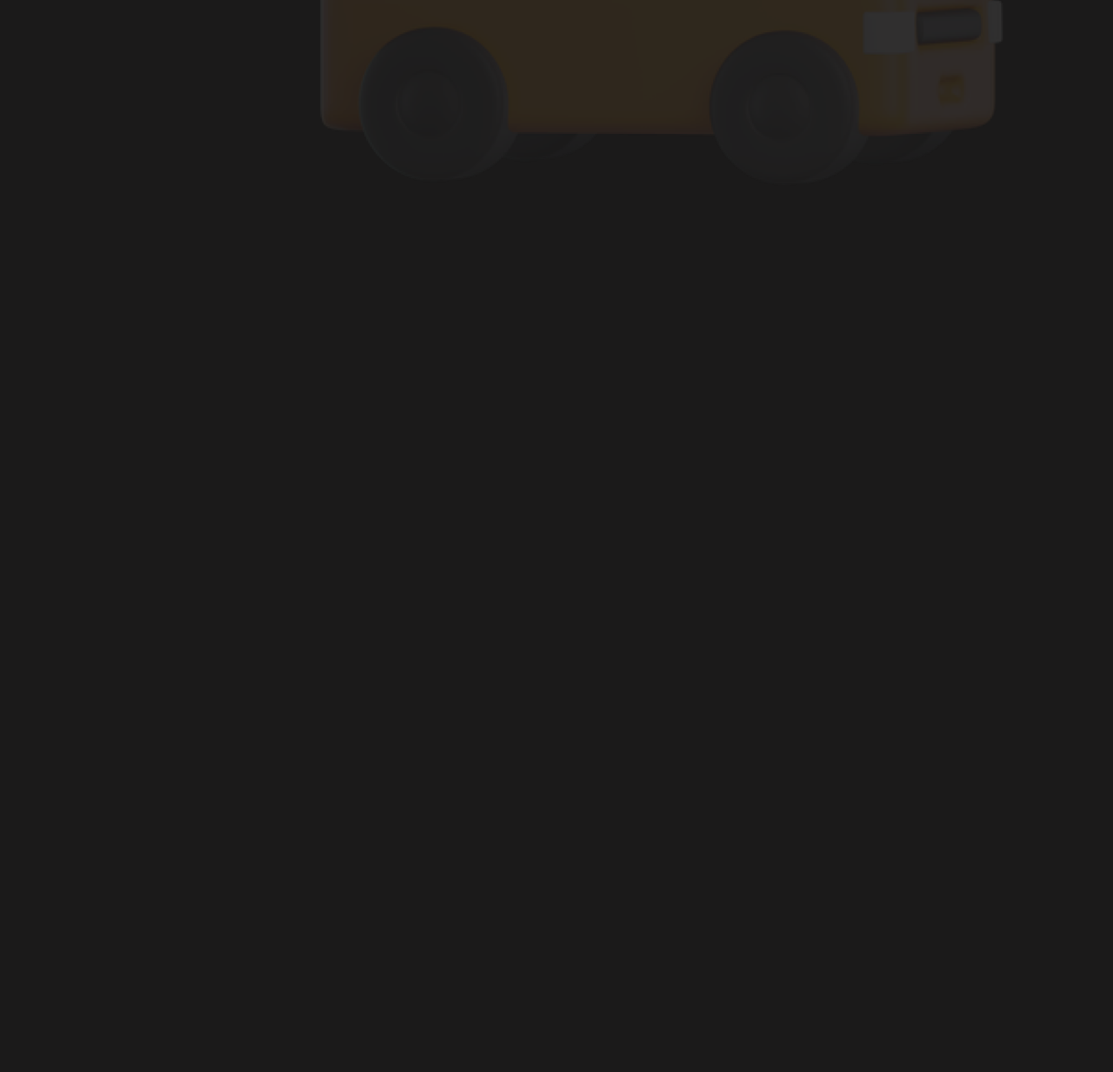
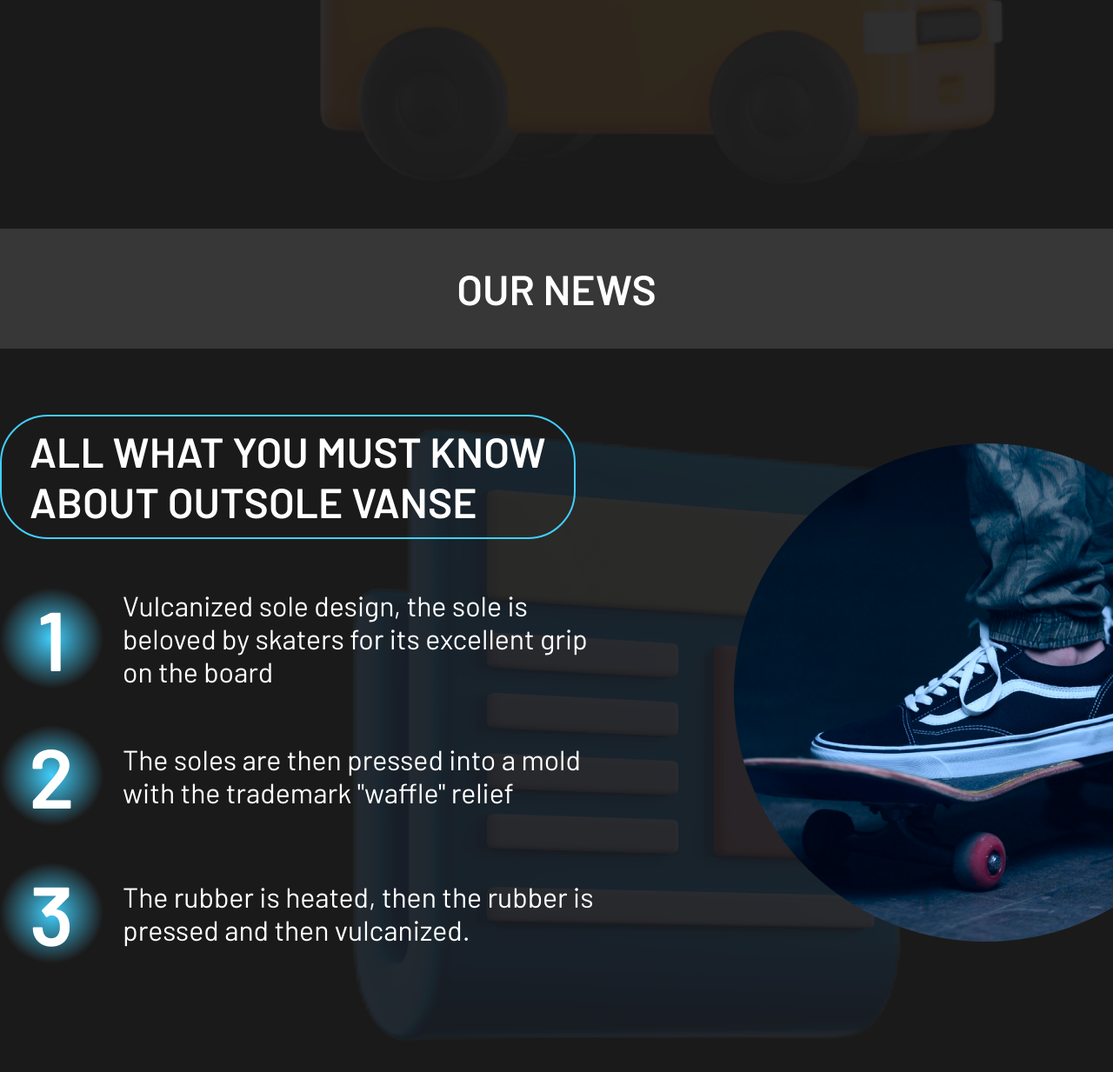
Before and after one commit to EungBug/vans-lending-page, a plain HTML site: page index.html in a window 1280 px wide. Shown: the part 2809-4042 px from the top of the page at 87% size. Before the commit the page ends 3072 px from the top, so only its background shows below. Drawn offline with nearby package versions, Linux system fonts and the light colour scheme.

Commit message:
OurNews Section 작업

```diff
--- a/css/main.css
+++ b/css/main.css
@@ -297,3 +297,42 @@
 .description6 > h2 {
   background: radial-gradient(50% 50% at 50% 50%, #41cffc 0%, rgba(0, 255, 224, 0) 100%);
 }
+
+/* News */
+.news .inner {
+  background-image: url('../images/preview-transformed.png');
+}
+
+.news h1 {
+  display: inline-block;
+  color: #fff;
+  font-size: 48px;
+  font-weight: 600;
+  line-height: 57.6px;
+  border: 2px solid #41cffc;
+  border-radius: 55px;
+  padding: 12px 32px;
+  margin-top: 76px;
+  margin-bottom: 56px;
+}
+
+.news .text-group {
+  display: flex;
+  flex-direction: column;
+  align-items: flex-start;
+}
+
+.news .description h2 {
+  background: radial-gradient(50% 50% at 50% 50%, #41cffc 0%, rgba(0, 255, 224, 0) 100%);
+}
+
+.news .description p {
+  font-size: 32px;
+  line-height: 38.4px;
+}
+
+.news .news-img {
+  position: absolute;
+  top: 109px;
+  right: 17px;
+}
--- a/index.html
+++ b/index.html
@@ -134,5 +134,32 @@
         </div>
       </div>
     </section>
+
+    <!-- Our News -->
+    <section class="news container">
+      <div class="title-bar">OUR NEWS</div>
+      <div class="inner">
+        <h1>
+          ALL WHAT YOU MUST KNOW<br />
+          ABOUT OUTSOLE VANSE
+        </h1>
+        <div class="text-group">
+          <div class="description">
+            <h2>1</h2>
+            <p>Vulcanized sole design, the sole is<br />beloved by skaters for its excellent grip<br />on the board</p>
+          </div>
+          <div class="description">
+            <h2>2</h2>
+            <p>The soles are then pressed into a mold<br />with the trademark "waffle" relief</p>
+          </div>
+          <div class="description">
+            <h2>3</h2>
+            <p>The rubber is heated, then the rubber is<br />pressed and then vulcanized.</p>
+          </div>
+        </div>
+
+        <img src="./images/news-img.png" alt="skateboard & vans" class="news-img" />
+      </div>
+    </section>
   </body>
 </html>
```
Also changed, not shown: images/news-img.png (added), images/preview-transformed.png (added).
